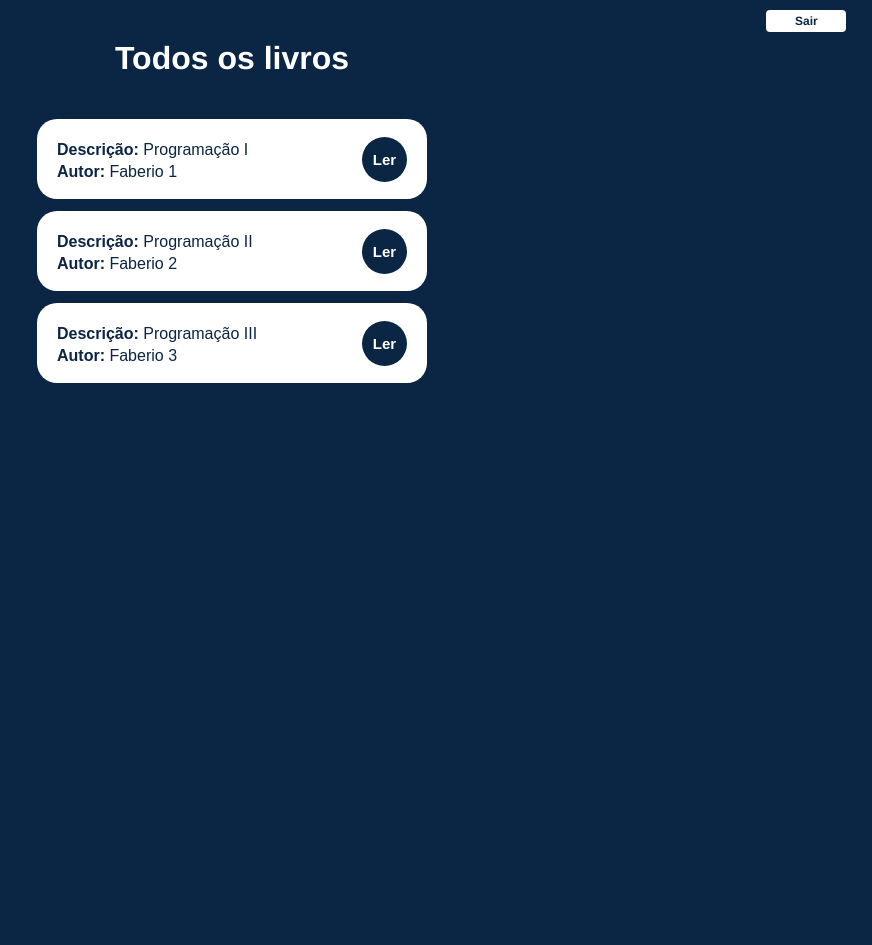
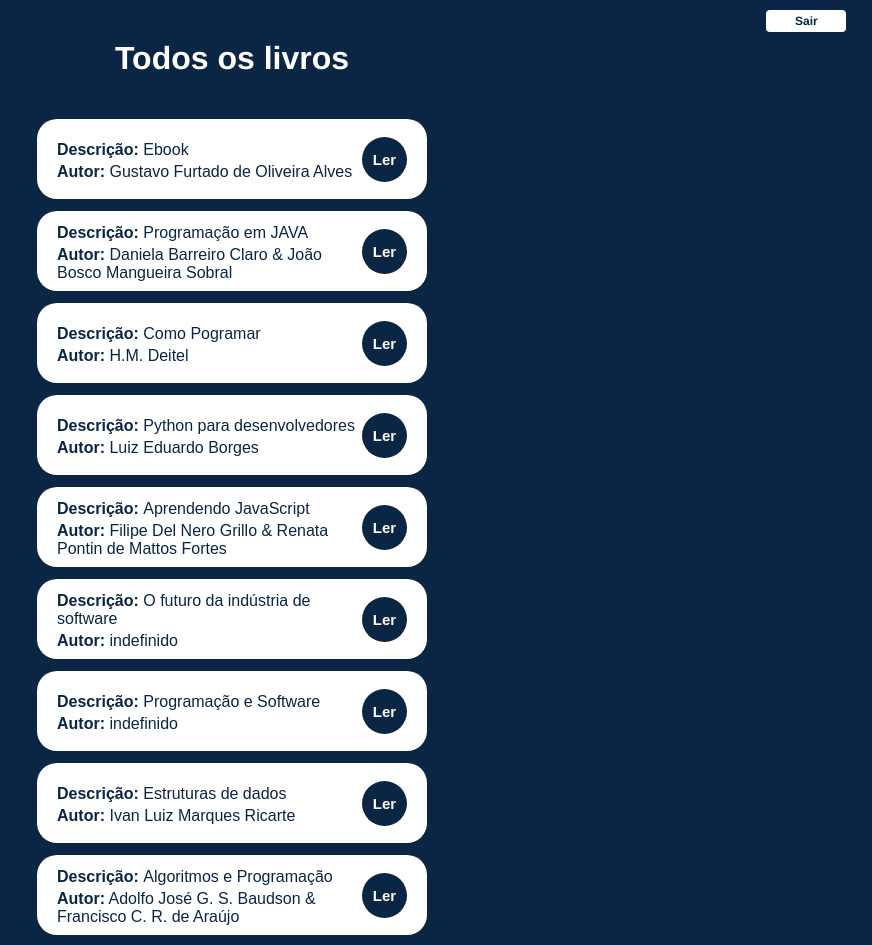
Before and after one commit to sistemadinfoP2/frontend-reactjs, a React (Create React App) app: page /home in a window 1280 px wide. Shown: the top 945 px of the page, without its empty margins (408-1280 px from the left). Before the commit the page ends 800 px from the top, so only its background shows below. Built offline with nearby package versions, Linux system fonts and the light colour scheme; no server answers; sample sign-in values are in the browser's storage.

Commit message:
insercao dos dados mockados da api

```diff
--- a/src/pages/Home/index.js
+++ b/src/pages/Home/index.js
@@ -28,23 +28,148 @@ export function Home() {
 
   const mockData = [
     {
-      bk_id: 1,
-      bk_description: 'Programação I',
-      bk_author: 'Faberio 1',
-      bk_url: 'https://symbolismofthings.com/wp-content/uploads/2019/06/numero-1-significado-e1561388929274.jpg'
+      bk_id: "1",
+      bk_description: "Ebook",
+      "bk_subdescription": "Lógica de Programação para iniciantes",
+      "bk_author": "Gustavo Furtado de Oliveira Alves",
+      "bk_release": "2000-01-01T02:00:00.000Z",
+      "bk_volume": "v1",
+      "bk_dateregistration": "2021-11-14T19:05:40.260Z",
+      "bk_url": "https://dicasdeprogramacao.com.br/download/ebook-logica-de-programacao-para-iniciantes.pdf",
+      "bk_image": null
     },
     {
-      bk_id: 2,
-      bk_description: 'Programação II',
-      bk_author: 'Faberio 2',
-      bk_url: 'https://symbolismofthings.com/wp-content/uploads/2019/06/numero-2-significado-e1561140121607.jpg'
+      "bk_id": "2",
+      "bk_description": "Programação em JAVA",
+      "bk_subdescription": "PDF",
+      "bk_author": "Daniela Barreiro Claro & João Bosco Mangueira Sobral",
+      "bk_release": "2000-01-01T02:00:00.000Z",
+      "bk_volume": "v1",
+      "bk_dateregistration": "2021-11-14T19:05:40.260Z",
+      "bk_url": "https://www.faeterj-rio.edu.br/downloads/bbv/0031.pdf",
+      "bk_image": null
     },
     {
-      bk_id: 3,
-      bk_description: 'Programação III',
-      bk_author: 'Faberio 3',
-      bk_url: 'https://symbolismofthings.com/wp-content/uploads/2019/06/numero-3-significado-e1561138352539.jpg'
+      "bk_id": "3",
+      "bk_description": "Como Pogramar",
+      "bk_subdescription": "5 Edição",
+      "bk_author": "H.M. Deitel",
+      "bk_release": "2006-04-01T03:00:00.000Z",
+      "bk_volume": "v7",
+      "bk_dateregistration": "2021-11-14T19:05:40.260Z",
+      "bk_url": "https://kupdf.net/download/c-como-programar-5-ordf-edi-ccedil-atilde-o-original-pdf_5903b070dc0d60dc11959ef5_pdf",
+      "bk_image": null
     },
+    {
+      "bk_id": "4",
+      "bk_description": "Python para desenvolvedores",
+      "bk_subdescription": "1 Edição",
+      "bk_author": "Luiz Eduardo Borges",
+      "bk_release": "2009-01-01T03:00:00.000Z",
+      "bk_volume": "v1",
+      "bk_dateregistration": "2021-11-14T19:05:40.260Z",
+      "bk_url": "https://www.livrosgratis.com.br/ler-livro-online-138504/python-para-desenvolvedores",
+      "bk_image": null
+    },
+    {
+      "bk_id": "5",
+      "bk_description": "Aprendendo JavaScript",
+      "bk_subdescription": "1 Edição",
+      "bk_author": "Filipe Del Nero Grillo & Renata Pontin de Mattos Fortes",
+      "bk_release": "2008-01-01T03:00:00.000Z",
+      "bk_volume": "v1",
+      "bk_dateregistration": "2021-11-14T19:05:40.260Z",
+      "bk_url": "https://repositorio.usp.br/directbitstream/4cd7f9b7-7144-40f4-bfd0-7a1d9a6bd748/nd_72.pdf",
+      "bk_image": null
+    },
+    {
+      "bk_id": "6",
+      "bk_description": "O futuro da indústria de software",
+      "bk_subdescription": "coletânea de artigos",
+      "bk_author": "indefinido",
+      "bk_release": "2005-03-22T03:00:00.000Z",
+      "bk_volume": "v1",
+      "bk_dateregistration": "2021-11-14T19:05:40.260Z",
+      "bk_url": "https://livroaberto.ibict.br/bitstream/1/895/1/O%20futuro_industria_software_perspectiva_Brasil.pdf",
+      "bk_image": null
+    },
+    {
+      "bk_id": "7",
+      "bk_description": "Programação e Software",
+      "bk_subdescription": "Ciência da computação",
+      "bk_author": "indefinido",
+      "bk_release": "2000-01-01T02:00:00.000Z",
+      "bk_volume": "v1",
+      "bk_dateregistration": "2021-11-14T19:05:40.260Z",
+      "bk_url": "http://professores.dcc.ufla.br/~bruno/aulas/livro-normal.pdf",
+      "bk_image": null
+    },
+    {
+      "bk_id": "8",
+      "bk_description": "Estruturas de dados",
+      "bk_subdescription": "Unicamp",
+      "bk_author": "Ivan Luiz Marques Ricarte",
+      "bk_release": "2000-01-01T02:00:00.000Z",
+      "bk_volume": "v1",
+      "bk_dateregistration": "2021-11-14T19:05:40.260Z",
+      "bk_url": "https://wiki.dca.fee.unicamp.br/wiki/images/0/01/EstruturasDados.pdf",
+      "bk_image": null
+    },
+    {
+      "bk_id": "9",
+      "bk_description": "Algoritmos e Programação",
+      "bk_subdescription": "e-Tec",
+      "bk_author": "Adolfo José G. S. Baudson & Francisco C. R. de Araújo",
+      "bk_release": "2013-03-01T03:00:00.000Z",
+      "bk_volume": "v1",
+      "bk_dateregistration": "2021-11-14T19:05:40.260Z",
+      "bk_url": "https://www.ifmg.edu.br/ceadop3/apostilas/algoritmos-e-programacao",
+      "bk_image": null
+    },
+    {
+      "bk_id": "10",
+      "bk_description": "Linguagem C++",
+      "bk_subdescription": "",
+      "bk_author": "Silvio do lago Pereira",
+      "bk_release": "1999-01-01T03:00:00.000Z",
+      "bk_volume": "v1",
+      "bk_dateregistration": "2021-11-14T19:05:40.260Z",
+      "bk_url": "https://www.ime.usp.br/~slago/slago-C++.pdf",
+      "bk_image": null
+    },
+    {
+      "bk_id": "11",
+      "bk_description": "Lógica de Programação para iniciantes",
+      "bk_subdescription": "Ebook",
+      "bk_author": "Gustavo Furtado de Oliveira Alves",
+      "bk_release": "2000-01-01T02:00:00.000Z",
+      "bk_volume": "v1",
+      "bk_dateregistration": "2021-11-14T19:05:40.260Z",
+      "bk_url": "https://dicasdeprogramacao.com.br/download/ebook-logica-de-programacao-para-iniciantes.pdf",
+      "bk_image": null
+    },
+    {
+      "bk_id": "12",
+      "bk_description": "PostgreSQL Pratico",
+      "bk_subdescription": "Livros Grátis ",
+      "bk_author": "Ribamar FS",
+      "bk_release": "2006-09-17T03:00:00.000Z",
+      "bk_volume": "v8.1.4",
+      "bk_dateregistration": "2021-11-14T19:05:40.260Z",
+      "bk_url": "https://www.livrosgratis.com.br/ler-livro-online-62319/postgresql-pratico--versao-814",
+      "bk_image": null
+    },
+    {
+      "bk_id": "13",
+      "bk_description": "Programação e Software",
+      "bk_subdescription": "Ciência da computação",
+      "bk_author": "indefinido",
+      "bk_release": "2000-01-01T02:00:00.000Z",
+      "bk_volume": "v1",
+      "bk_dateregistration": "2021-11-14T19:05:40.260Z",
+      "bk_url": "http://professores.dcc.ufla.br/~bruno/aulas/livro-normal.pdf",
+      "bk_image": null
+    }
   ]
 
   return (
```
